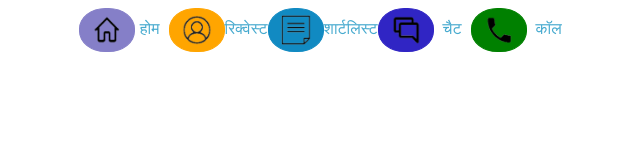
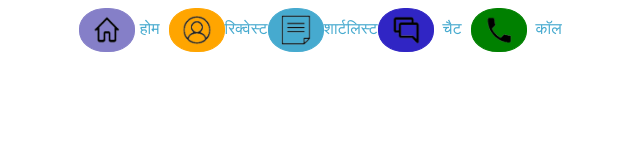
Before and after one commit to VedantRaj/vedantraj.github.io, a plain HTML site: page templates/navbar2.html in a window 1280 px wide. Shown: the whole page, without its empty margins (315-955 px from the left). Drawn offline with nearby package versions, Linux system fonts and the light colour scheme.

Commit message:
Initial commit

```diff
--- a/templates/navbar2.html
+++ b/templates/navbar2.html
@@ -19,8 +19,8 @@
     border-color: orange;
   }
   #icon-shortlist-a{
-    background-color:#118ac2;
-    border-color:#118ac2;
+    background-color:#46aacf;
+    border-color:#46aacf;
   }
   #icon-call-a{
     background-color:green;
```
